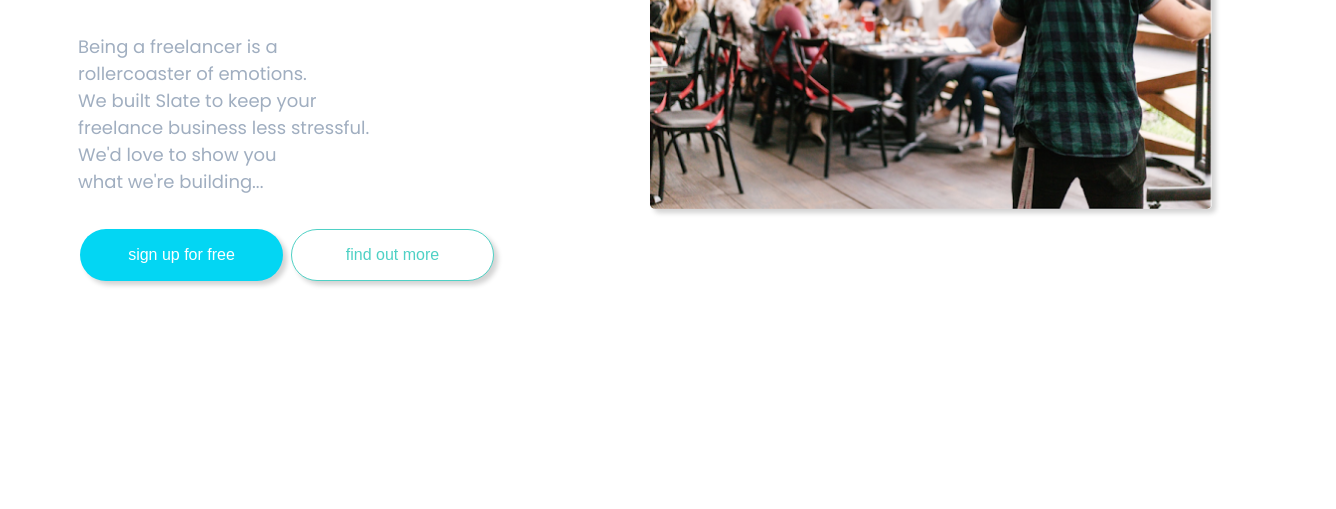
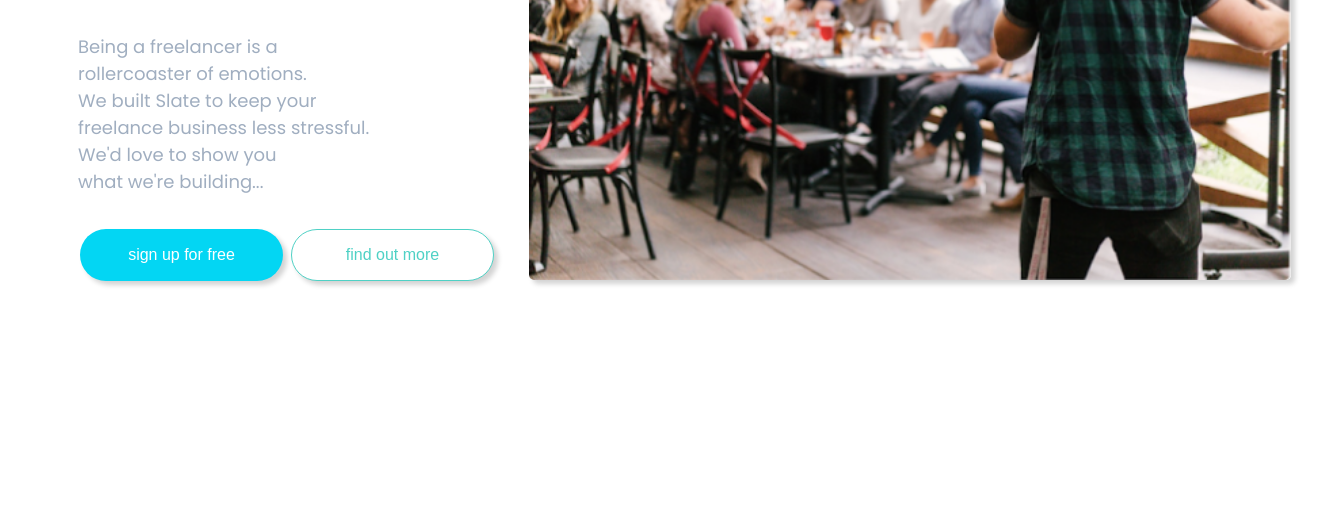
Before and after one commit to QuynhTram200822/BT1, a plain HTML site: page index.html in a window 1280 px wide. Shown: the part 291-800 px from the top of the page, 1336 px wide, since content can reach past the window. Drawn offline with Linux system fonts and the light colour scheme.

Commit message:
update css

```diff
--- a/style.css
+++ b/style.css
@@ -1,19 +1,17 @@
 .grid-container {
   display: grid;
-  grid-template-columns: 50% 50%;
+  grid-template-columns: 40% 60%;
   align-items: center;
   gap: 10px;
   padding: 10px;
   margin: 15px;
 }
 
-/* .grid-container > div {
-  text-align: left;
-} */
 .content{
   margin-left: 45px ;
 }
 .title {
+  /* margin-top: 10px; */
   font-family: "Poppins", sans-serif;
   font-size: 46px;
   font-style: bold;
@@ -63,9 +61,9 @@
  }
 
  img{
-  max-width: 100%;
-  height: auto;
+  width: 762px;
+  height: 545px;
   border-radius: 5px;
   box-shadow: 4px 4px 5px #D3D3D3;
-
+  margin-right: 45px;
  }
```
